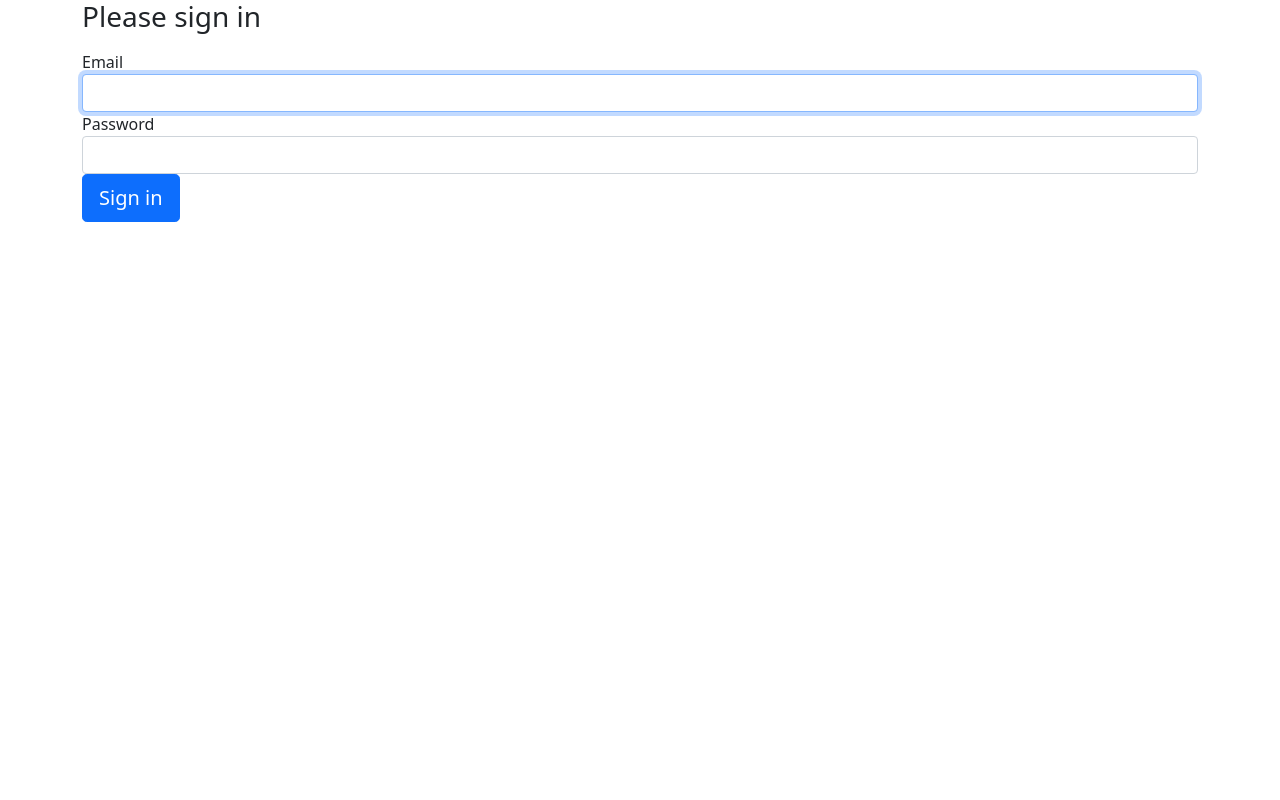
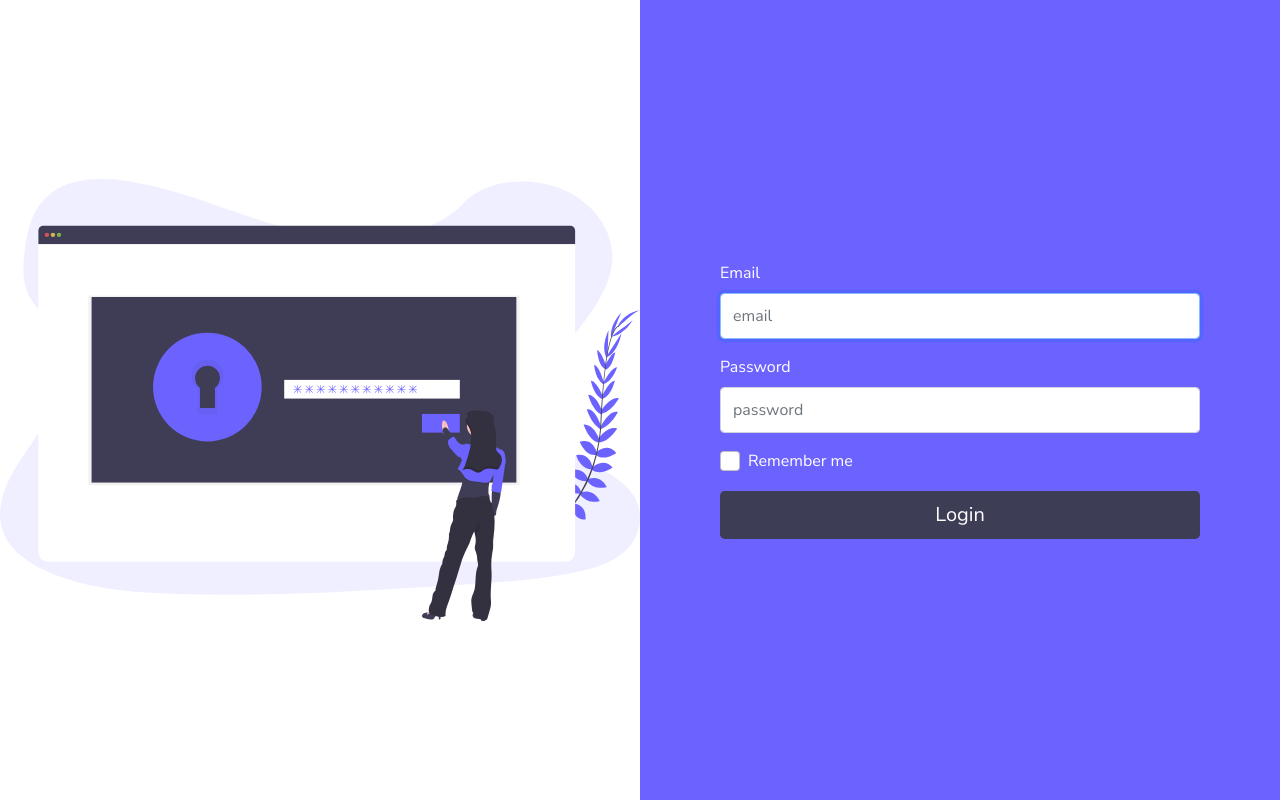
Before and after one commit to hamzaaitbenyissa/symfonybookstore, a Symfony app: template templates/security/login.html.twig in a window 1280 px wide. Run offline with Twig, Linux system fonts and the light colour scheme; the template is opened without the code that fills it, so the values that code supplies are empty; some libraries are stand-ins or nearby versions.

Commit message:
login theme

```diff
--- a/templates/security/login.html.twig
+++ b/templates/security/login.html.twig
@@ -1,43 +1,125 @@
-{% extends 'base.html.twig' %}
+<!doctype html>
+<html lang="en">
+	<head>
+		<meta charset="utf-8">
+		<meta name="viewport" content="width=device-width, initial-scale=1">
+		<link href="https://fonts.googleapis.com/css?family=Nunito+Sans:300i,400,700&display=swap" rel="stylesheet">
+		<link rel="stylesheet" href="https://stackpath.bootstrapcdn.com/bootstrap/5.0.0-alpha1/css/bootstrap.min.css">
+		<title>Login Form</title>
 
-{% block title %}Log in!{% endblock %}
+		<link href="https://fonts.googleapis.com/css?family=Nunito+Sans:300i,400,700&display=swap" rel="stylesheet">
+		<link rel="stylesheet" href="https://stackpath.bootstrapcdn.com/bootstrap/5.0.0-alpha1/css/bootstrap.min.css">
 
-{% block body %}
-<form method="post">
+		<style>
+
+			body {
+				padding: 0;
+				margin: 0;
+				height: 100vh;
+				font-family: "Nunito Sans";
+			}
+
+			.form-control {
+				line-height: 2;
+			}
+
+			.bg-custom {
+				background-color: #6C63FF;
+			}
+
+			.btn-custom {
+				background-color: #3e3d56;
+				color: #fff;
+			}
+
+			.btn-custom:hover {
+				background-color: #33313f;
+				color: #fff;
+			}
+
+			label {
+				color: #fff;
+			}
+
+			a,
+			a:hover {
+				color: #fff;
+				text-decoration: none;
+			}
+
+			a,
+			a:hover {
+				text-decoration: none;
+			}
+
+            .logout{
+                color:blue;
+            }
+            .logout:hover{
+                color:green;
+            }
+
+			@media(max-width: 932px) {
+				.display-none {
+					display: none !important;
+				}
+			}
+		</style>
+	</head>
+
+
+	<body>
+
 		{% if error %}
 			<div class="alert alert-danger">{{ error.messageKey|trans(error.messageData, 'security') }}</div>
 		{% endif %}
 
 		{% if app.user %}
-        <div class="mb-3">
-            You are logged in as {{ app.user.username }}, <a href="{{ path('app_logout') }}">Logout</a>
+			<div class="mb-3 mt-5 text-center display-1">
+				You are logged in as
+				{{ app.user.username }},
+				<a class="logout" href="{{ path('app_logout') }}">Logout</a>
 			</div>
 		{% else %}
 
-    <h1 class="h3 mb-3 font-weight-normal">Please sign in</h1>
-    <label for="inputEmail">Email</label>
-    <input type="email" value="{{ last_username }}" name="email" id="inputEmail" class="form-control" autocomplete="email" required autofocus>
-    <label for="inputPassword">Password</label>
-    <input type="password" name="password" id="inputPassword" class="form-control" autocomplete="current-password" required>
+			<div class="row m-0 h-100">
 
-    <input type="hidden" name="_csrf_token"
-           value="{{ csrf_token('authenticate') }}"
-    >
+				<div class="col p-0 text-center d-flex justify-content-center align-items-center display-none">
+					<img src="images/login.svg" class="w-100">
+				</div>
+				<div class="col p-0 bg-custom d-flex justify-content-center align-items-center flex-column w-100">
+					<form method="post" class="w-75">
+						<div class="mb-3">
 
-    {#
-        Uncomment this section and add a remember_me option below your firewall to activate remember me functionality.
-        See https://symfony.com/doc/current/security/remember_me.html
+                        <label for="inputEmail" class="form-label" >Email</label>
+                        <input type="email" value="{{ last_username }}" name="email" id="inputEmail" class="form-control" placeholder="email" autocomplete="email" required autofocus>
+                        </div>
+						<div class="mb-3">
 
-        <div class="checkbox mb-3">
-            <label>
-                <input type="checkbox" name="_remember_me"> Remember me
+
+                        <label for="inputPassword" class="form-label">Password</label>
+                        <input type="password" name="password" id="inputPassword" class="form-control" placeholder="password" autocomplete="current-password" required>
+
+
+                        </div>
+
+						<input type="hidden" name="_csrf_token" value="{{ csrf_token('authenticate') }}">
+
+						<div class="row">
+							<div class="col-md-6">
+								<div class="form-check">
+									<input class="form-check-input" name="_remember_me" type="checkbox" value="" id="flexCheckDefault">
+									<label class="form-check-label" for="flexCheckDefault">
+										Remember me
 									</label>
 								</div>
-    #}
+							</div>
+						</div>
+						<button type="submit" class="btn btn-custom btn-lg btn-block mt-3">Login</button>
+					</form>
+				</div>
+			</div>
 
-    <button class="btn btn-lg btn-primary" type="submit">
-        Sign in
-    </button>
+		</form>
 	{% endif %}
-</form>
-{% endblock %}
+</html></body></html></body></html>
```
Also changed, not shown: public/images/login.svg (added). Lines whose indentation alone changed are shown as unchanged.
